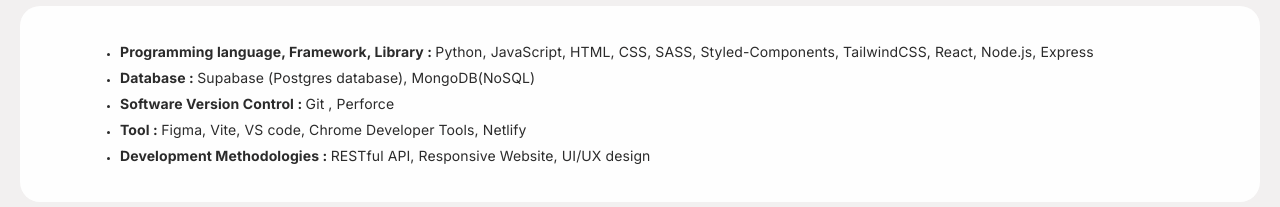
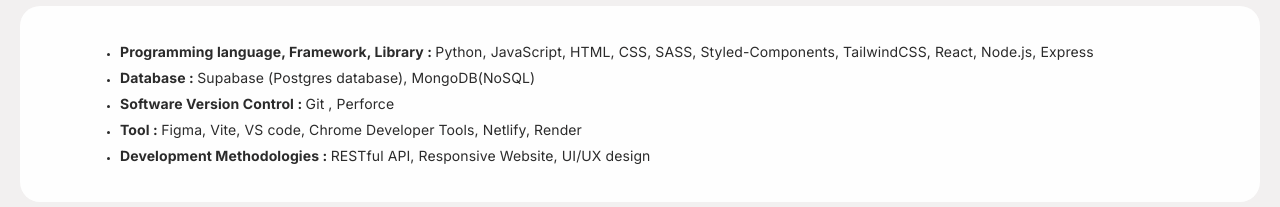
Before and after one commit to SukhontharatW/sukhontharat-portfolio, a React (Vite) app in the folder client/portfolio-app/: page /about in a window 1280 px wide. Shown: the part 1067-1274 px from the top of the page. Built offline with nearby package versions, Linux system fonts and the light colour scheme.

Commit message:
update About page

```diff
--- a/client/portfolio-app/src/pages/About.jsx
+++ b/client/portfolio-app/src/pages/About.jsx
@@ -70,7 +70,7 @@
           <li className="list__item">
             <p className="p__normal">
               <strong> Tool : </strong>
-              Figma, Vite, VS code, Chrome Developer Tools, Netlify
+              Figma, Vite, VS code, Chrome Developer Tools, Netlify, Render
             </p>
           </li>
           <li className="list__item">
```
